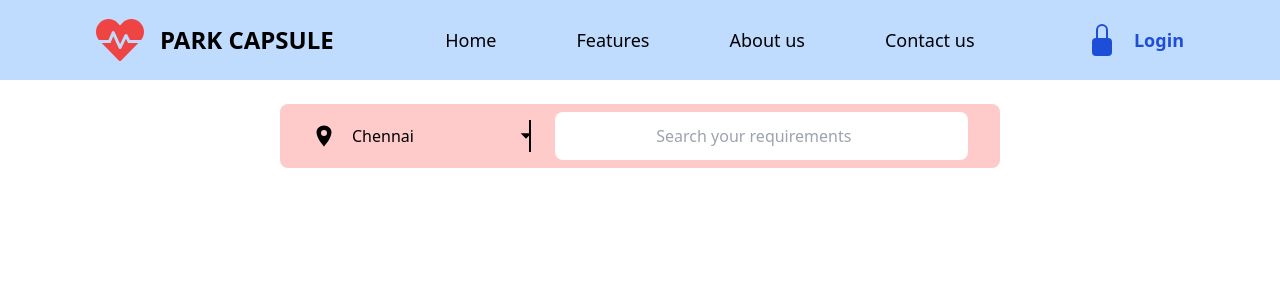
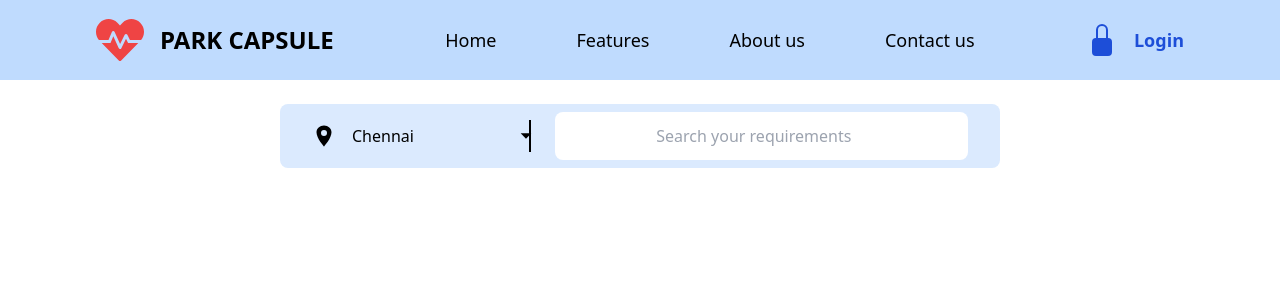
Before and after one commit to Naveen-Karanamu/Aayuhu-health-webapp, a React (Create React App) app in the folder front/: page /home in a window 1280 px wide. Shown: the top 300 px of the page. Built offline with nearby package versions, Linux system fonts and the light colour scheme.

Commit message:
Updated: Search bar

```diff
--- a/front/src/Components/pages/Home.page.jsx
+++ b/front/src/Components/pages/Home.page.jsx
@@ -9,14 +9,14 @@ const HomePage = () => {
         <>
             <div className="lg:container lg:mx-auto lg:px-40 lg:pb-8">
                 <div className="lg:flex lg:justify-center lg:m-0  py-6">
-                    <div className="flex md:gap-6  gap-2 justify-center bg-red-200 lg:w-3/4 lg:py-2 lg:px-8 items-center rounded-lg lg:mx-10 px-2 py-2 mx-4">
+                    <div className="flex md:gap-6  gap-2 justify-center bg-blue-100 lg:w-3/4 lg:py-2 lg:px-8 items-center rounded-lg lg:mx-10 px-2 py-2 mx-4">
                         <div className="flex items-center gap-2 lg:gap-4 w-1/3 border-r-2 border-black">
                             <span><IoLocationSharp className="md:w-6 md:h-6 w-4 h-4" /></span>
                             <span>Chennai</span>
                             <span className="md:pl-20 "><RiArrowDropDownFill className="md:w-8 md:h-8 w-8 h-8" /></span>
                         </div>
                         <div className="w-2/3">
-                            <input type="search" placeholder="Search your requirements" className=" bg-white text-white w-full lg:p-3 rounded-lg text-center p-2" />
+                            <input type="search" placeholder="Search your requirements" className=" bg-white text-blue-800 w-full lg:p-3 rounded-lg text-center p-2 focus:outline-none" />
                         </div>
                     </div>
 
```
